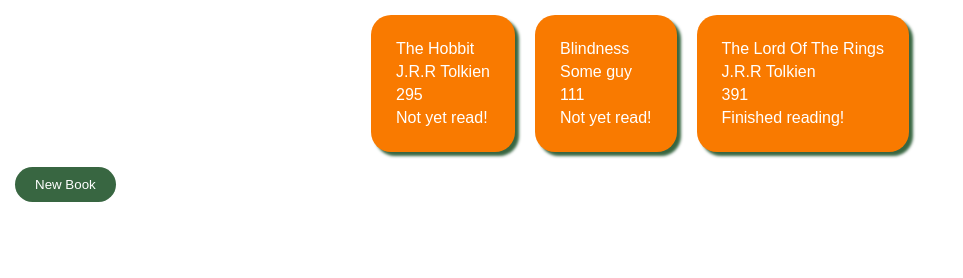
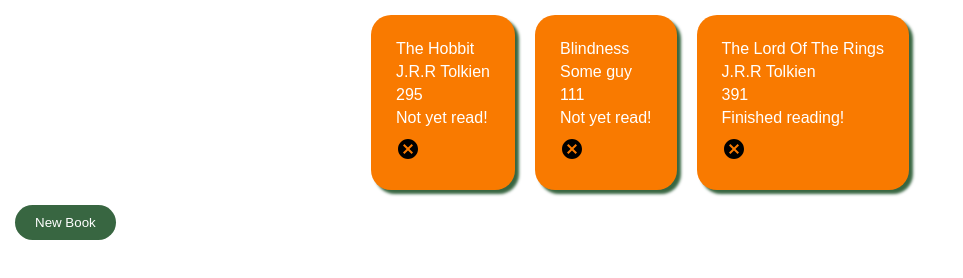
Before and after one commit to meowsec1/library-prototypes-app, a plain HTML site: page index.html in a window 1280 px wide. Shown: the whole page, without its empty margins (0-963 px from the left). Drawn offline with Linux system fonts and the light colour scheme.

Commit message:
added book removing capabilities

```diff
--- a/script.js
+++ b/script.js
@@ -43,14 +43,27 @@ function displayBooks(books) {
             bookRead.innerHTML = 'Not yet read!';
         }
 
+
         bookCard.appendChild(bookTitle);
         bookCard.appendChild(bookAuthor);
         bookCard.appendChild(bookPages);
         bookCard.appendChild(bookRead);
+        bookCard.setAttribute("data-index-number", book.id);
+
+        bookCard.innerHTML += `<svg class="remove" xmlns="http://www.w3.org/2000/svg" viewBox="0 0 24 24"><path d="M12,2C17.53,2 22,6.47 22,12C22,17.53 17.53,22 12,22C6.47,22 2,17.53 2,12C2,6.47 6.47,2 12,2M15.59,7L12,10.59L8.41,7L7,8.41L10.59,12L7,15.59L8.41,17L12,13.41L15.59,17L17,15.59L13.41,12L17,8.41L15.59,7Z" /></svg>`;
+
+        const removeBtn = bookCard.querySelector(".remove");
+        removeBtn.addEventListener("click", function(){
+            for (let i = 0; i < myLibrary.length; i++) {
+                if (myLibrary[i].id == book.id) {
+                    myLibrary.splice(i)
+                    displayBooks(myLibrary)
+                }
+            }
+        })
 
         bookContainer.appendChild(bookCard);
     }
-
 }
 
 
--- a/style.css
+++ b/style.css
@@ -43,3 +43,7 @@ form {
 .hide {
     display: none;
 }
+
+svg {
+    width: 1.5rem;
+}
```
Also changed, not shown: assets/close-circle.svg (added).
